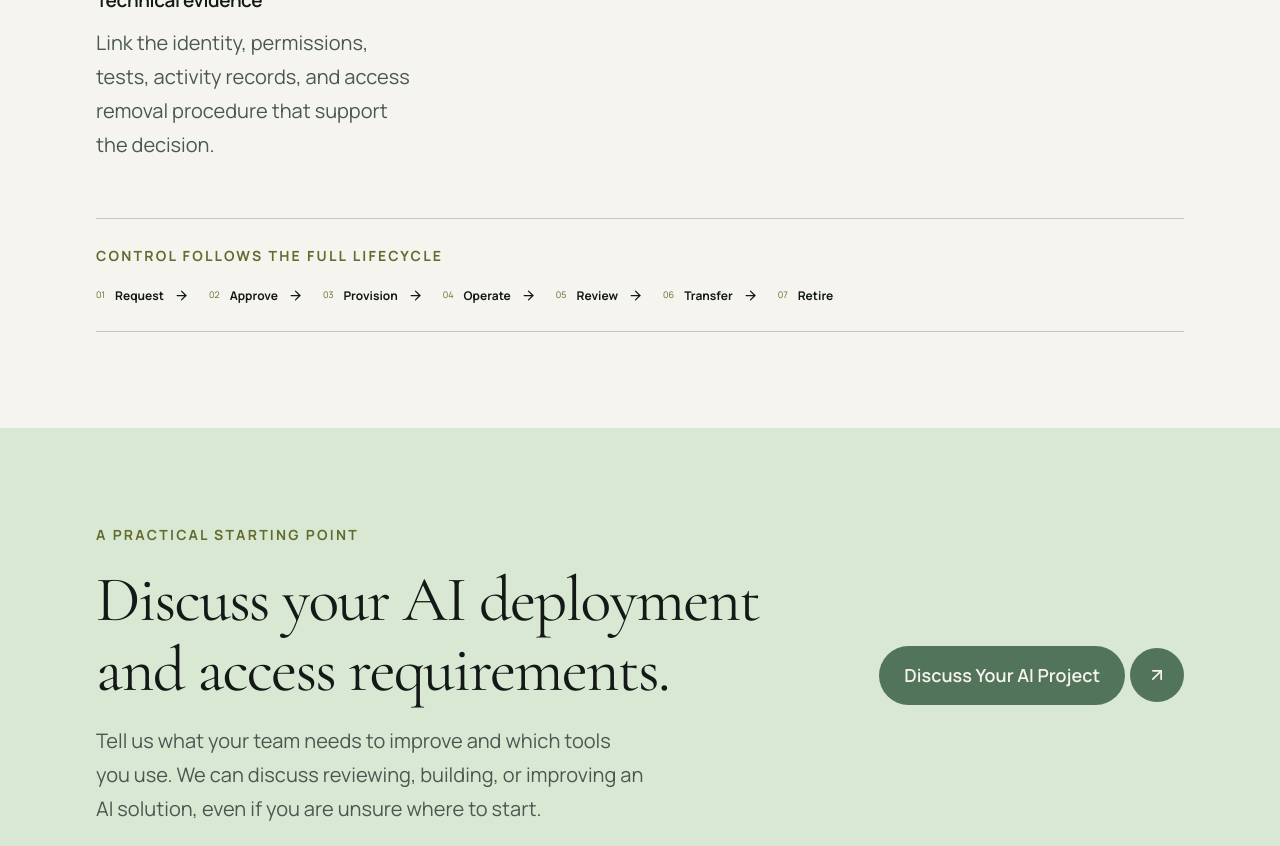
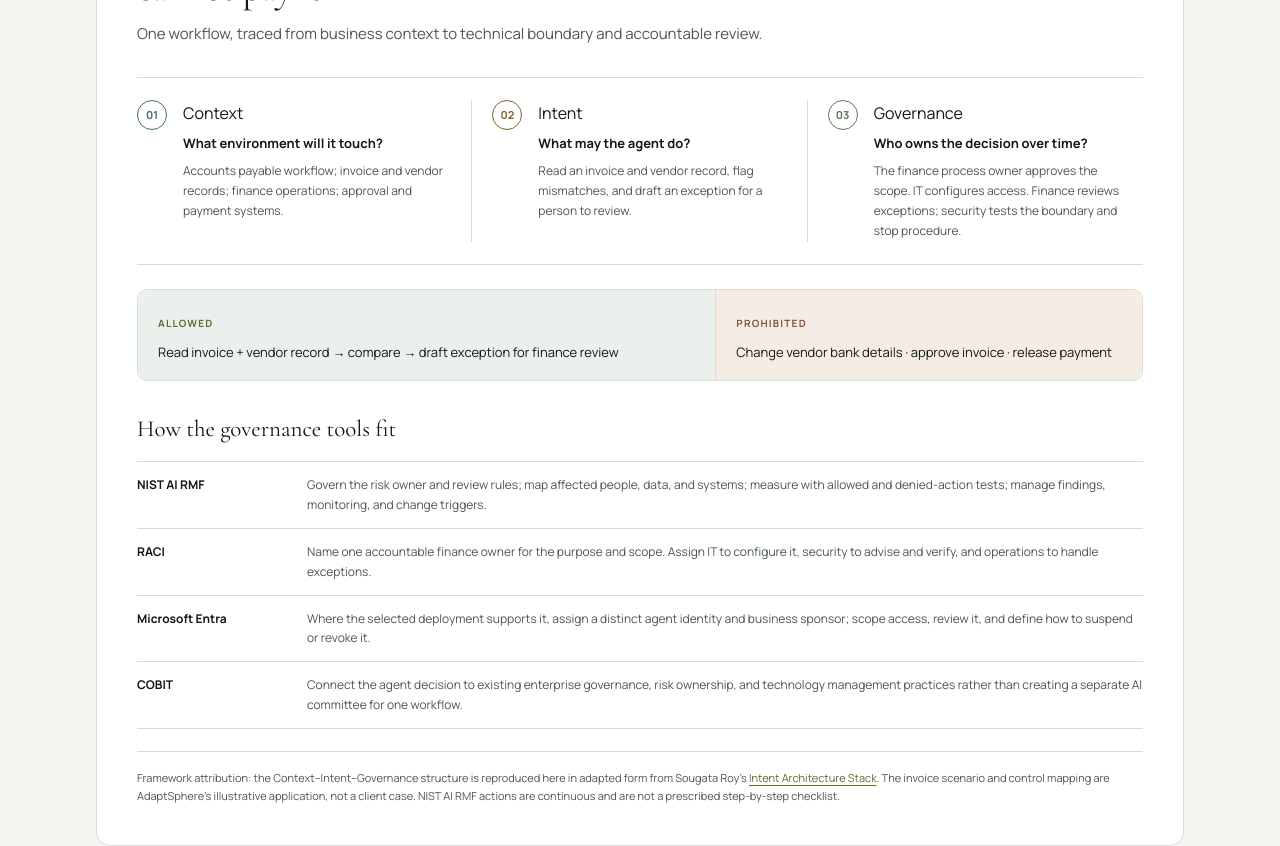
Before and after one commit to sougataroy-architect/adaptsphere-website, a Next.js app in the folder app/: page /agent-governance in a window 1280 px wide. Shown: the part 3980-4826 px from the top of the page. Built offline with nearby package versions, Linux system fonts and the light colour scheme.

Commit message:
Add practical agent governance framework example

```diff
--- /dev/null
+++ b/app/src/components/GovernanceInPractice.module.css
@@ -0,0 +1,30 @@
+.figure{margin:44px 0 0;padding:clamp(22px,4vw,40px);background:var(--surface);border:1px solid var(--border);border-radius:var(--radius)}
+.caption{max-width:760px}
+.kicker{display:block;margin-bottom:12px;color:var(--accent-text);font-size:11px;font-weight:700;letter-spacing:.14em;text-transform:uppercase}
+.caption h3{max-width:730px;font-family:var(--font-display);font-size:clamp(27px,3.3vw,38px);font-weight:400;line-height:1.16;letter-spacing:-.02em}
+.caption>p{margin-top:12px;font-size:15px}
+.layers{display:grid;grid-template-columns:repeat(3,minmax(0,1fr));margin-top:30px;border-block:1px solid var(--border)}
+.layer{position:relative;display:grid;grid-template-columns:34px 1fr;gap:12px;padding:22px 18px 24px 0}
+.layer:not(:last-child):after{content:"";position:absolute;right:0;top:22px;bottom:22px;width:1px;background:var(--border)}
+.layer:not(:first-child){padding-left:20px}
+.layerIndex{display:grid;width:30px;height:30px;place-items:center;border:1px solid currentColor;border-radius:50%;font-size:11px;font-weight:700}
+.context{color:#416c73}.intent{color:#80632b}.governance{color:#5a755c}
+.layer h4{font-size:16px;color:var(--foreground)}
+.layer strong{display:block;margin-top:8px;color:var(--foreground);font-size:13px;line-height:1.45}
+.layer p{margin-top:8px;color:var(--soft);font-size:12px;line-height:1.65}
+.boundary{display:grid;grid-template-columns:1.15fr .85fr;margin-top:24px;border:1px solid var(--border);border-radius:10px;overflow:hidden}
+.allowed,.prohibited{padding:18px 20px}
+.allowed{background:#eaf1ed}.prohibited{background:#f5ede5;border-left:1px solid var(--border)}
+.boundaryLabel{font-size:10px;font-weight:700;letter-spacing:.12em;text-transform:uppercase;color:var(--accent-text)}
+.prohibited .boundaryLabel{color:#855339}
+.boundary p{margin-top:7px;color:var(--foreground);font-size:13px;line-height:1.6}
+.frameworks{margin-top:30px}
+.frameworks>h4{font-family:var(--font-display);font-size:23px;font-weight:400}
+.frameworks dl{margin-top:12px;border-top:1px solid var(--border)}
+.frameworkRow{display:grid;grid-template-columns:150px 1fr;gap:20px;padding:13px 0;border-bottom:1px solid var(--border)}
+.frameworkRow dt{font-size:12px;font-weight:700;color:var(--foreground)}
+.frameworkRow dd{margin:0;color:var(--soft);font-size:12px;line-height:1.65}
+.attribution{margin-top:22px;padding-top:17px;border-top:1px solid var(--border);font-size:11px;line-height:1.65}
+.attribution a{color:var(--accent-text);text-decoration:underline;text-underline-offset:3px}
+@media(max-width:760px){.layers{grid-template-columns:1fr}.layer,.layer:not(:first-child){padding:17px 0;grid-template-columns:34px 1fr}.layer:not(:last-child):after{left:0;right:0;top:auto;bottom:0;width:auto;height:1px}.boundary{grid-template-columns:1fr}.prohibited{border-left:0;border-top:1px solid var(--border)}.frameworkRow{grid-template-columns:110px 1fr;gap:12px}}
+@media(max-width:420px){.figure{padding:20px 16px}.frameworkRow{grid-template-columns:1fr;gap:4px}.boundary p{font-size:12px}}
--- /dev/null
+++ b/app/src/components/GovernanceInPractice.tsx
@@ -0,0 +1,84 @@
+import styles from "./GovernanceInPractice.module.css";
+
+const layers = [
+  {
+    number: "01",
+    name: "Context",
+    question: "What environment will it touch?",
+    detail: "Accounts payable workflow; invoice and vendor records; finance operations; approval and payment systems.",
+    tone: styles.context,
+  },
+  {
+    number: "02",
+    name: "Intent",
+    question: "What may the agent do?",
+    detail: "Read an invoice and vendor record, flag mismatches, and draft an exception for a person to review.",
+    tone: styles.intent,
+  },
+  {
+    number: "03",
+    name: "Governance",
+    question: "Who owns the decision over time?",
+    detail: "The finance process owner approves the scope. IT configures access. Finance reviews exceptions; security tests the boundary and stop procedure.",
+    tone: styles.governance,
+  },
+] as const;
+
+const checks = [
+  ["NIST AI RMF", "Govern the risk owner and review rules; map affected people, data, and systems; measure with allowed and denied-action tests; manage findings, monitoring, and change triggers."],
+  ["RACI", "Name one accountable finance owner for the purpose and scope. Assign IT to configure it, security to advise and verify, and operations to handle exceptions."],
+  ["Microsoft Entra", "Where the selected deployment supports it, assign a distinct agent identity and business sponsor; scope access, review it, and define how to suspend or revoke it."],
+  ["COBIT", "Connect the agent decision to existing enterprise governance, risk ownership, and technology management practices rather than creating a separate AI committee for one workflow."],
+] as const;
+
+export function GovernanceInPractice() {
+  return (
+    <figure className={styles.figure} aria-labelledby="governance-example-title">
+      <figcaption className={styles.caption}>
+        <span className={styles.kicker}>A constructed service example</span>
+        <h3 id="governance-example-title">An invoice agent that can flag an exception, but cannot pay it</h3>
+        <p>One workflow, traced from business context to technical boundary and accountable review.</p>
+      </figcaption>
+
+      <ol className={styles.layers} aria-label="Context, intent, and governance example">
+        {layers.map((layer) => (
+          <li className={`${styles.layer} ${layer.tone}`} key={layer.name}>
+            <span className={styles.layerIndex}>{layer.number}</span>
+            <div>
+              <h4>{layer.name}</h4>
+              <strong>{layer.question}</strong>
+              <p>{layer.detail}</p>
+            </div>
+          </li>
+        ))}
+      </ol>
+
+      <div className={styles.boundary} aria-label="Example action boundary">
+        <div className={styles.allowed}>
+          <span className={styles.boundaryLabel}>Allowed</span>
+          <p>Read invoice + vendor record <span aria-hidden="true">→</span> compare <span aria-hidden="true">→</span> draft exception for finance review</p>
+        </div>
+        <div className={styles.prohibited}>
+          <span className={styles.boundaryLabel}>Prohibited</span>
+          <p>Change vendor bank details <span aria-hidden="true">·</span> approve invoice <span aria-hidden="true">·</span> release payment</p>
+        </div>
+      </div>
+
+      <div className={styles.frameworks}>
+        <h4>How the governance tools fit</h4>
+        <dl>
+          {checks.map(([name, detail]) => (
+            <div className={styles.frameworkRow} key={name}>
+              <dt>{name}</dt>
+              <dd>{detail}</dd>
+            </div>
+          ))}
+        </dl>
+      </div>
+
+      <p className={styles.attribution}>
+        Framework attribution: the Context–Intent–Governance structure is reproduced here in adapted form from Sougata Roy’s <a href="https://sougataroy.com/frameworks/intent-architecture-stack" target="_blank" rel="noreferrer">Intent Architecture Stack</a>. The invoice scenario and control mapping are AdaptSphere’s illustrative application, not a client case. NIST AI RMF actions are continuous and are not a prescribed step-by-step checklist.
+      </p>
+    </figure>
+  );
+}
```
Also changed, not shown: app/src/app/agent-governance/page.tsx (+2 -1 lines).
